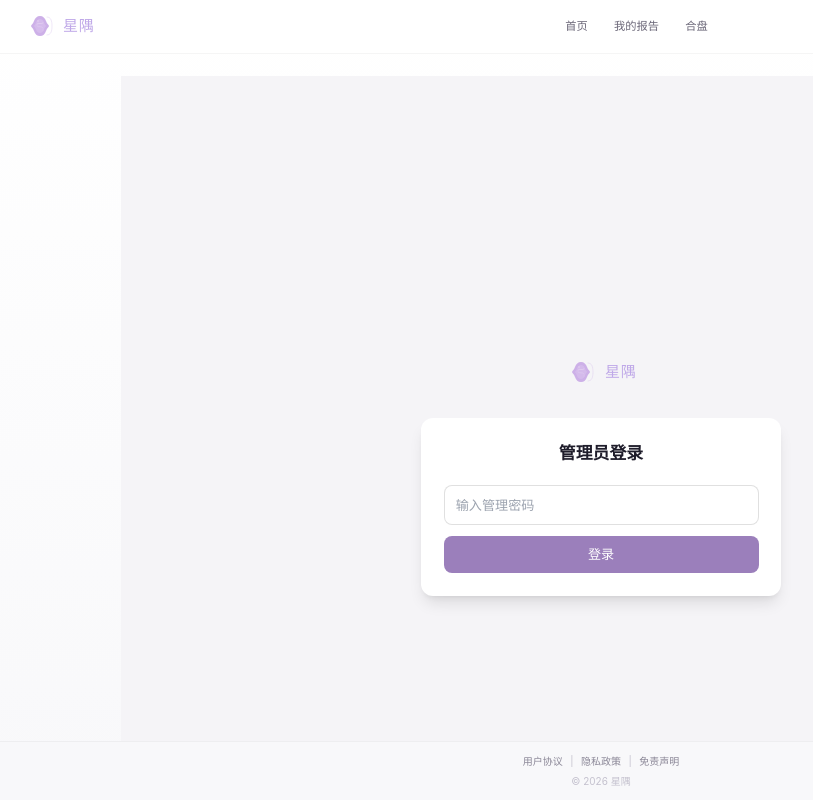
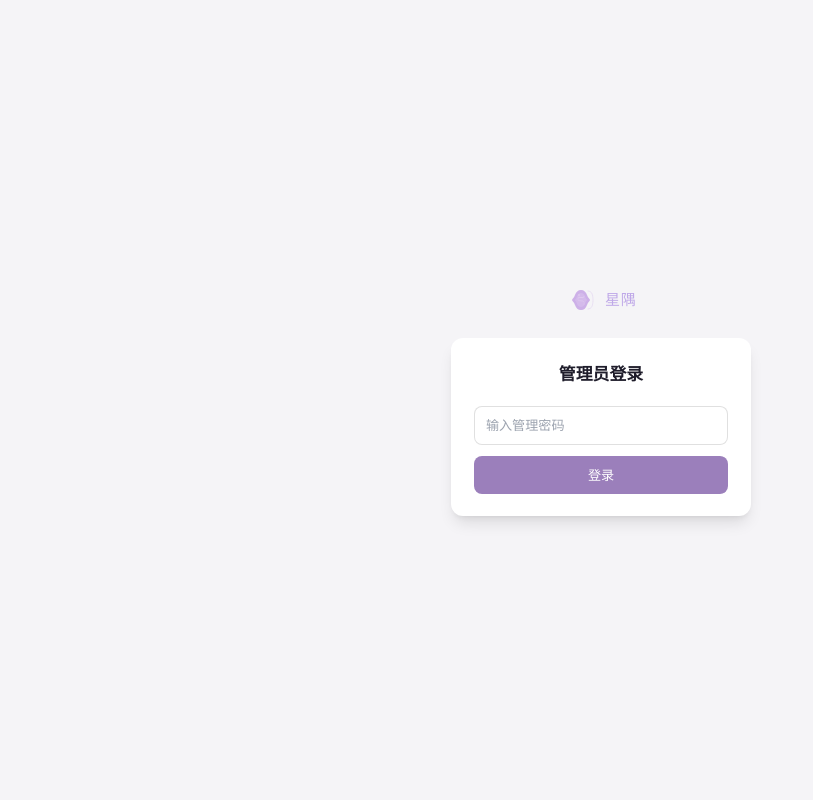
Before and after one commit to h94ns59n89-cmyk/fate-gate, a Next.js app: page /admin/users in a window 1280 px wide. Shown: the whole page, without its empty margins (39-852 px from the left). Built offline with nearby package versions, Linux system fonts and the light colour scheme.

Commit message:
fix: admin login used Header/TopNav layout, causing centering issues

```diff
--- a/src/app/admin/users/page.tsx
+++ b/src/app/admin/users/page.tsx
@@ -82,11 +82,10 @@ export default function AdminUsersPage() {
 
   if (!authenticated) {
     return (
-      <div className="flex min-h-screen flex-col items-center justify-center bg-[#F5F4F7] p-4">
-        <div className="mb-6">
+      <div className="flex min-h-screen items-center justify-center bg-[#F5F4F7] p-4">
+        <div className="flex flex-col items-center">
           <Logo />
-        </div>
-        <div className="w-full max-w-sm rounded-[12px] bg-[#FFFFFF] p-6 shadow-lg">
+          <div className="mt-6 w-full max-w-sm rounded-[12px] bg-[#FFFFFF] p-6 shadow-lg">
           <h1 className="mb-5 text-center text-lg font-semibold text-[#1F1D2B]">管理员登录</h1>
           <input
             type="password"
@@ -102,6 +101,7 @@ export default function AdminUsersPage() {
           >
             登录
           </button>
+        </div>
         </div>
       </div>
     );
--- a/src/components/layout/ClientLayout.tsx
+++ b/src/components/layout/ClientLayout.tsx
@@ -9,7 +9,7 @@ import { ToastProvider } from '@/components/common/Toast';
 
 export function ClientLayout({ children }: { children: React.ReactNode }) {
   const pathname = usePathname();
-  const isLoginPage = pathname === '/login';
+  const isLoginPage = pathname === '/login' || pathname === '/admin' || pathname.startsWith('/admin/');
 
   if (isLoginPage) {
     return (
```
